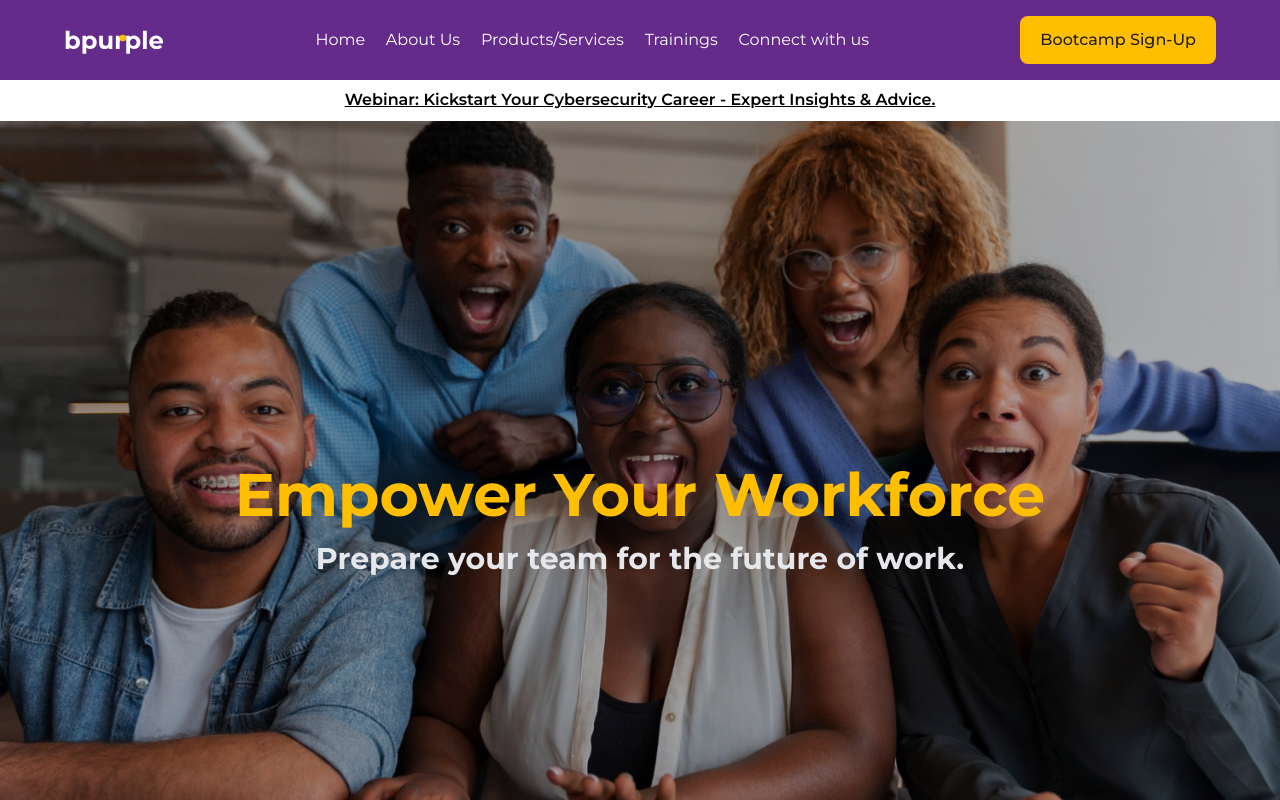
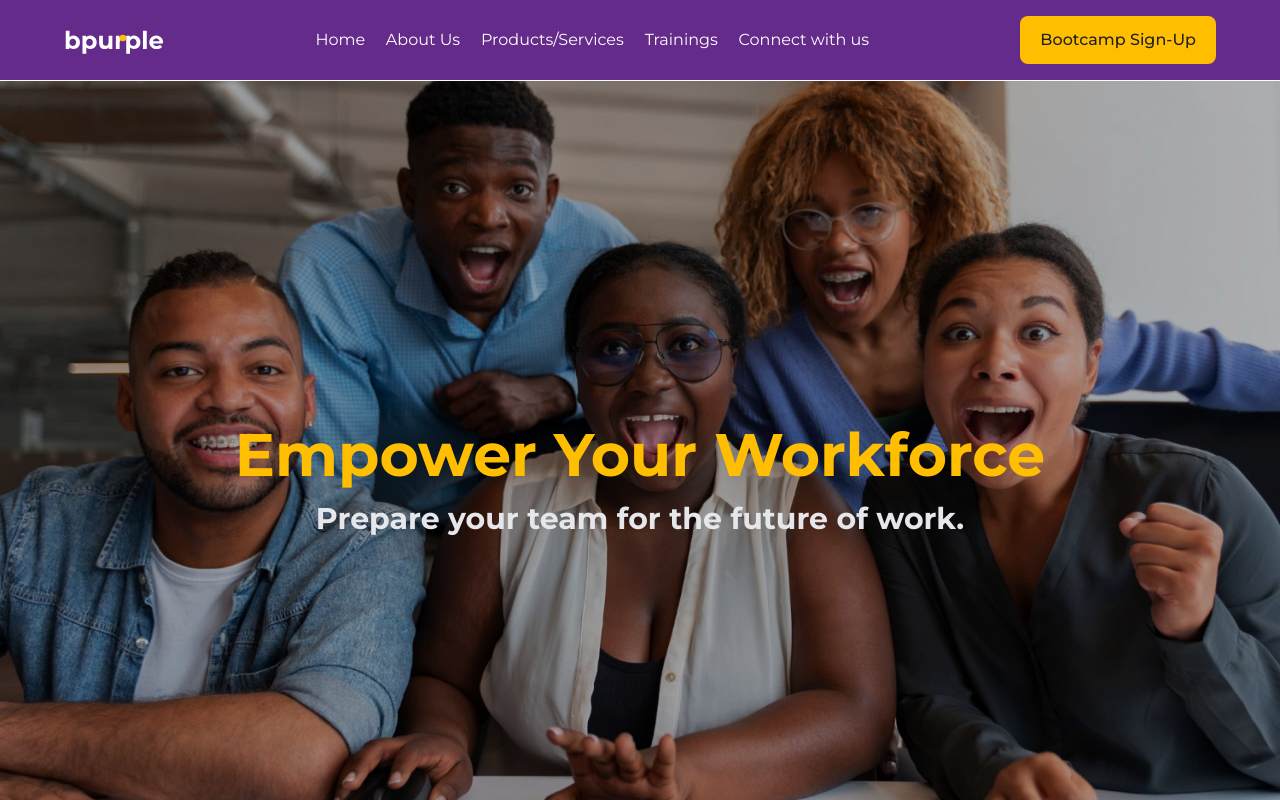
Before and after one commit to BpurpleHq/bpurplehq-web, a Next.js app: page / in a window 1280 px wide. Shown: the top 800 px of the page. Built offline with nearby package versions, Linux system fonts and the light colour scheme.

Commit message:
remove upcomnig

```diff
--- a/app/layout.tsx
+++ b/app/layout.tsx
@@ -38,7 +38,7 @@ export default function RootLayout({
       </Head>
       <body className= {montserrat.className}>
         <Navbar />
-       <Upcoming />
+       {/*<Upcoming />*/}
 
         <main className='pt-[1px]'>{children}</main>
         <Footer />
```
